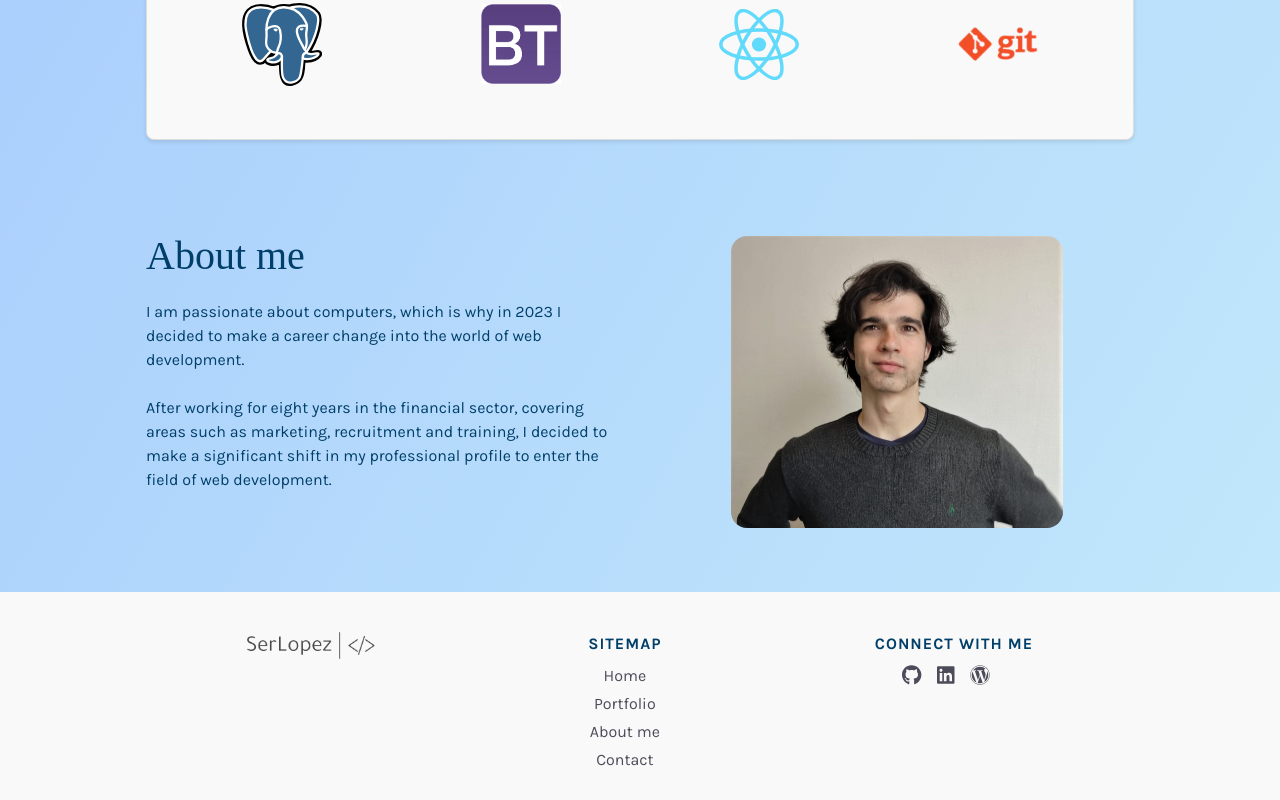
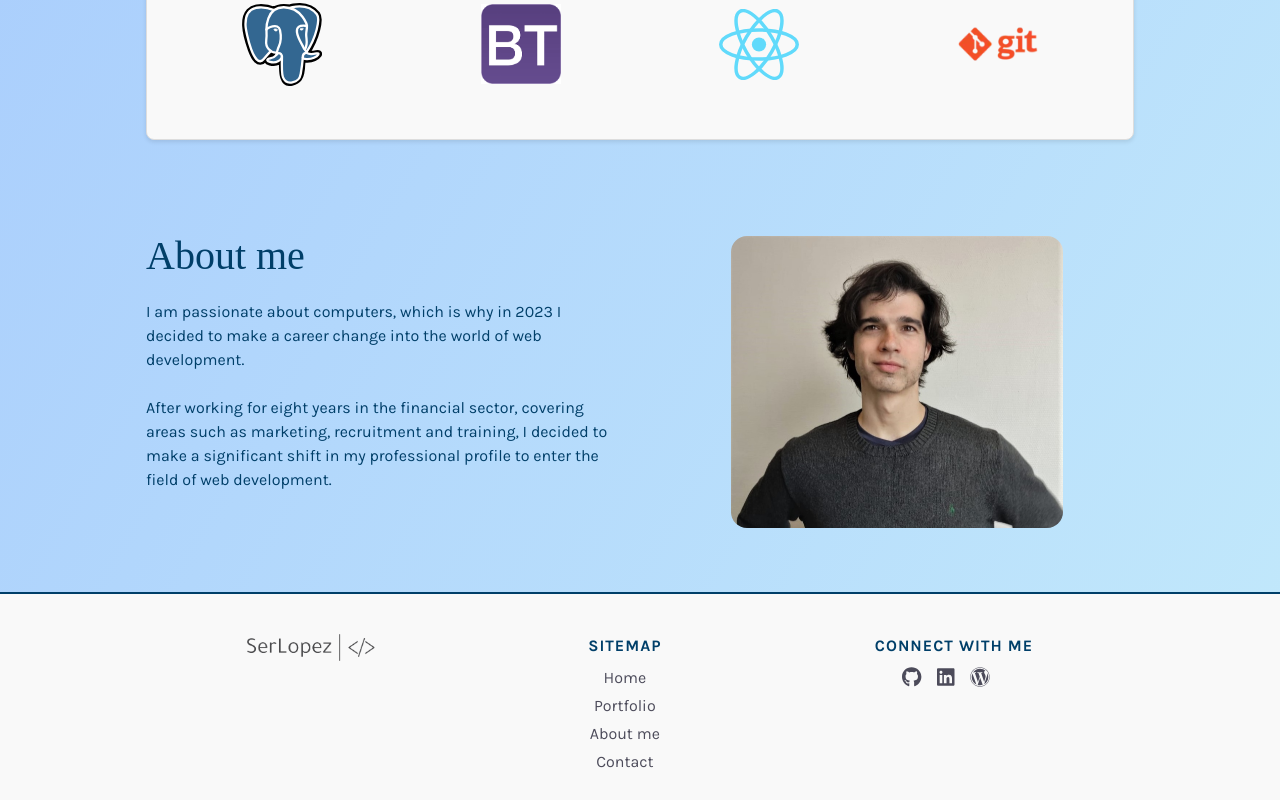
Before and after one commit to monsieurlopez/site_web_2.0, a React (Create React App) app: page / in a window 1280 px wide. Shown: the part 1316-2116 px from the top of the page. Built offline with nearby package versions, Linux system fonts and the light colour scheme; a web font is replaced by a local one.

Commit message:
add border-top footer

```diff
--- a/src/components/layout/footer.css
+++ b/src/components/layout/footer.css
@@ -8,6 +8,7 @@
   gap: 2rem;
   justify-content: space-evenly;
   grid-template-columns: repeat(3, minmax(6rem, max-content));
+  border-top: 2px solid #003f69;
 }
 
 .site-footer-logo {
```
